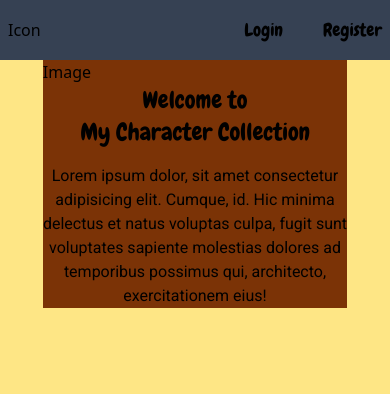
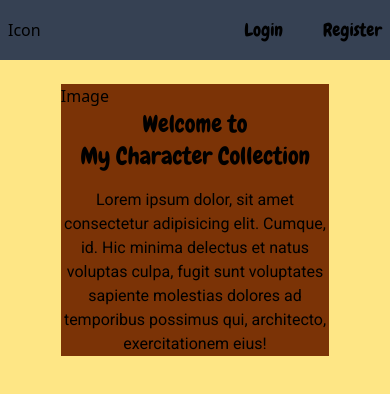
Before and after one commit to biogolf10457/my-character-collection, a React (Vite) app in the folder frontend/: page / in a window 390 px wide. Shown: the top 394 px of the page. Built offline with nearby package versions, Linux system fonts and the light colour scheme.

Commit message:
adjust mobile device width

```diff
--- a/frontend/src/components/Home.jsx
+++ b/frontend/src/components/Home.jsx
@@ -2,10 +2,10 @@ import React from "react";
 
 const Home = () => {
   return (
-    <div className="min-h-[100vh] px-4 sm:px-8 lg:px-12 bg-amber-200">
+    <div className="min-h-[100vh] px-4 py-6 sm:px-8 lg:px-12 lg:py-10 bg-amber-200">
       <div className="flex flex-col lg:flex-row items-center justify-around">
-        <div className="w-[85%] lg:w-[40%] bg-amber-900">Image</div>
-        <div className="w-[85%] lg:w-[40%] bg-amber-900">
+        <div className="w-[75%] lg:w-[40%] bg-amber-900">Image</div>
+        <div className="w-[75%] lg:w-[40%] bg-amber-900">
           <h1 className="font-chewy text-2xl lg:text-3xl text-center">
             Welcome to{" "}
             <span className="text-nowrap">My Character Collection</span>
```
